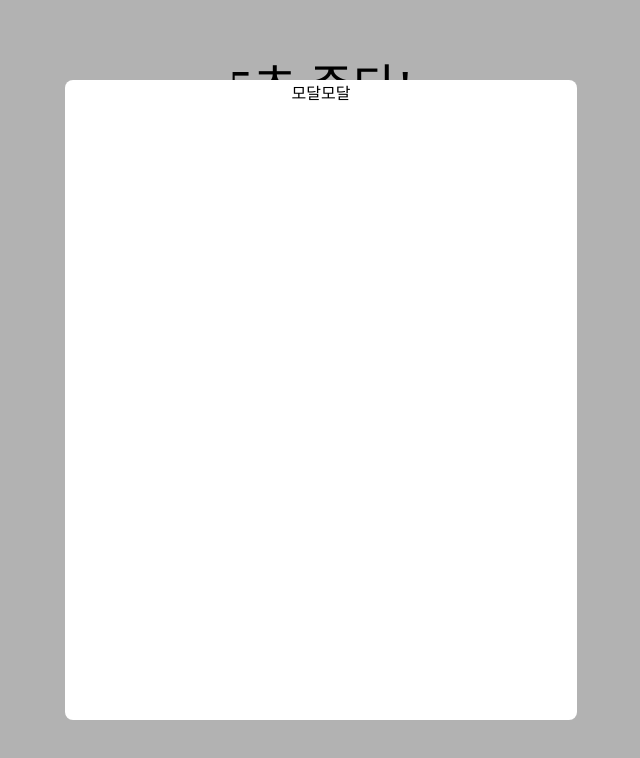
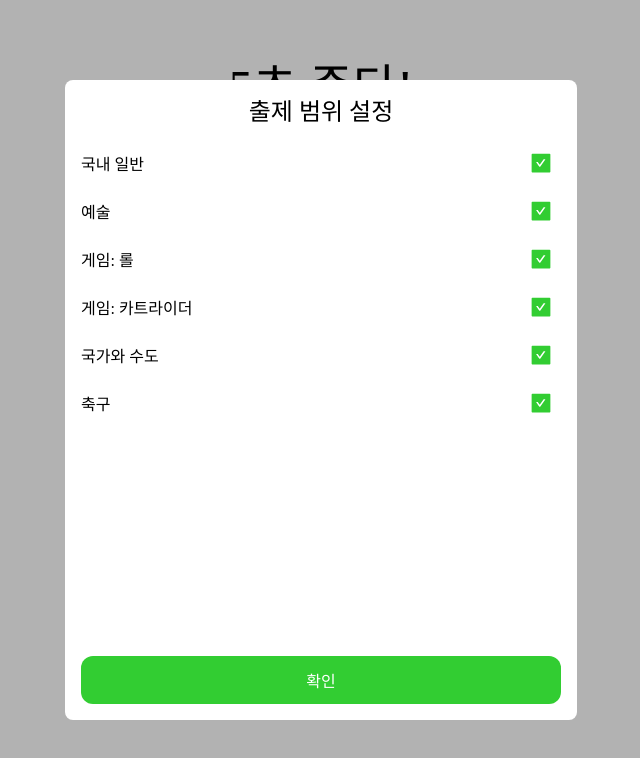
Before and after one commit to Gabul99/five-seconds, a React (Create React App) app: page / in a window 1280 px wide. Both pictures are taken after a click on the element "출제 범위 설정". Shown: the top 758 px of the page, without its empty margins (319-959 px from the left). Built offline with nearby package versions, Linux system fonts and the light colour scheme; a web font is replaced by a local one.

Commit message:
Design Setting Modal

```diff
--- a/src/data/TestSetFactory.ts
+++ b/src/data/TestSetFactory.ts
@@ -4,7 +4,73 @@ import {gameLOLTestSet} from "./testsets/gameLOL";
 import {countryAndCapitalsTestSet} from "./testsets/countryAndCapitals";
 import {gameKartriderTestSet} from "./testsets/gameKartrider";
 import {soccerTestSet} from "./testsets/soccer";
+import {TestSetInfo} from "../type/TestSetInfo";
 
+export enum TestSetType {
+  KOREA_COMMON,
+  ART,
+  GAME_LOL,
+  GAME_KARTRIDER,
+  COUNTRY_CAPTITALS,
+  SOCCER,
+}
+
+const allTestSetType: TestSetType[] = [
+  TestSetType.KOREA_COMMON,
+  TestSetType.ART,
+  TestSetType.GAME_LOL,
+  TestSetType.GAME_KARTRIDER,
+  TestSetType.COUNTRY_CAPTITALS,
+  TestSetType.SOCCER
+]
+
+function getTestSetNameByType(type: TestSetType): string {
+  switch (type) {
+    case TestSetType.KOREA_COMMON:
+      return "국내 일반"
+    case TestSetType.ART:
+      return "예술"
+    case TestSetType.GAME_LOL:
+      return "게임: 롤"
+    case TestSetType.GAME_KARTRIDER:
+      return "게임: 카트라이더"
+    case TestSetType.COUNTRY_CAPTITALS:
+      return "국가와 수도"
+    case TestSetType.SOCCER:
+      return "축구"
+    default:
+      return ""
+  }
+}
+
+function getTestSetByType(type: TestSetType): string[] {
+  switch (type) {
+    case TestSetType.KOREA_COMMON:
+      return koreaCommonTestSet
+    case TestSetType.ART:
+      return artTestSet
+    case TestSetType.GAME_LOL:
+      return gameLOLTestSet
+    case TestSetType.GAME_KARTRIDER:
+      return gameKartriderTestSet
+    case TestSetType.COUNTRY_CAPTITALS:
+      return countryAndCapitalsTestSet
+    case TestSetType.SOCCER:
+      return soccerTestSet
+    default:
+      return []
+  }
+}
+
+export function getTestSetList(): TestSetInfo[] {
+  return allTestSetType.map((elem) => {
+    return {
+      type: elem,
+      name: getTestSetNameByType(elem),
+      count: getTestSetByType(elem).length
+    }
+  })
+}
 
 export function getTestSet(): string[] {
   let testSets = [
--- /dev/null
+++ b/src/type/TestSetInfo.ts
@@ -0,0 +1,7 @@
+import {TestSetType} from "../data/TestSetFactory";
+
+export interface TestSetInfo {
+  type: TestSetType,
+  name: string,
+  count: number,
+}
--- a/src/ui/main/MainPage.tsx
+++ b/src/ui/main/MainPage.tsx
@@ -2,6 +2,7 @@ import React, {useState} from "react";
 import styled from "styled-components";
 import GamePlayPage from "../game/GamePlayPage";
 import TestSetModal from "./components/TestSetModal";
+import {TestSetType} from "../../data/TestSetFactory";
 
 const Container = styled.div`
   width: 100%;
@@ -62,8 +63,9 @@ const SettingButton = styled.div`
 `
 
 const MainPage = () => {
-  const [isInGame, setInGame] = useState<boolean>(false);
-  const [isModalOpen, setModalOpen] = useState<boolean>(false);
+  const [isInGame, setInGame] = useState<boolean>(false)
+  const [isModalOpen, setModalOpen] = useState<boolean>(false)
+  const [selectedTestSet, setSelectedTestSet] = useState<TestSetType[]>([])
 
   return (
     <Container>
@@ -82,7 +84,12 @@ const MainPage = () => {
         <GamePlayPage setInGame={setInGame}/>
       }
       { isModalOpen &&
-        <TestSetModal isModalOpen={isModalOpen} setModalOpen={setModalOpen} />
+        <TestSetModal
+            isModalOpen={isModalOpen}
+            setModalOpen={setModalOpen}
+            selectedTestSet={selectedTestSet}
+            setSelectedTestSet={setSelectedTestSet}
+        />
       }
     </Container>
   )
--- a/src/ui/main/components/TestSetModal.tsx
+++ b/src/ui/main/components/TestSetModal.tsx
@@ -1,5 +1,8 @@
-import React from 'react';
+import React, {useEffect, useState} from 'react';
 import styled, {keyframes} from "styled-components";
+import {getTestSetList, TestSetType} from "../../../data/TestSetFactory";
+import {TestSetInfo} from "../../../type/TestSetInfo";
+import {AiFillCheckSquare} from "react-icons/ai";
 
 const BackgroundFadeIn = keyframes`
   from {
@@ -45,8 +48,9 @@ const Background = styled.div`
 `
 
 const ModalContainer = styled.div<{ isModalOpen: boolean }>`
-  width: 512px;
+  width: calc(512px - 32px);
   height: 640px;
+  padding: 0 16px;
   background-color: white;
   border-radius: 8px;
   display: flex;
@@ -54,24 +58,126 @@ const ModalContainer = styled.div<{ isModalOpen: boolean }>`
   align-items: center;
   z-index: 10;
   animation: ${ModalFadeIn} 0.2s;
+
+  @media screen and (max-width: 511px) {
+    width: calc(100% - 16px);
+  }
+`
+
+const ModalTitleText = styled.p`
+  font-family: "bold", serif;
+  font-size: 24px;
+  margin: 12px 0;
+`
+
+const TypeListContainer = styled.div`
+  width: 100%;
+  height: calc(100% - 48px - 80px);
+  display: flex;
+  flex-direction: column;
   overflow-y: scroll;
+`
+
+const SaveButton = styled.div`
+  width: 100%;
+  height: 48px;
+  background-color: limegreen;
+  border-radius: 12px;
+  display: flex;
+  justify-content: center;
+  align-items: center;
+  color: white;
+  cursor: pointer;
+
+  margin-top: auto;
+  margin-bottom: 16px;
+
+  font-family: "bold", serif;
+
+  &:hover {
+    background-color: palegreen;
+  }
+`
+
+const ListItemContainer = styled.div`
+  width: 100%;
+  height: 48px;
+  display: flex;
+  flex-direction: row;
+  justify-content: space-between;
+  align-items: center;
+  cursor: pointer;
+`
+
+const CheckIcon = styled(AiFillCheckSquare)<{ selected: boolean }>`
+  width: 24px;
+  height: 24px;
+  margin-right: 8px;
+  fill: ${props => props.selected ? 'limegreen' : 'gray'};
+  border-radius: 8px;
 `
 
 interface Props {
   isModalOpen: boolean;
+  selectedTestSet: TestSetType[];
 
   setModalOpen(_: boolean): void;
+  setSelectedTestSet(_: TestSetType[]): void;
 }
 
-const TestSetModal = ({isModalOpen, setModalOpen}: Props) => {
+const TestSetModal = ({isModalOpen, setModalOpen, selectedTestSet, setSelectedTestSet}: Props) => {
+  const [testSetTypeList, setTestSetTypeList] = useState<TestSetInfo[]>([])
+
+  useEffect(() => {
+    const testSetList = getTestSetList()
+    setTestSetTypeList(testSetList)
+    setSelectedTestSet(testSetList.map(elem => elem.type))
+  }, [])
+
   return (
     <Container>
       <Background onClick={() => setModalOpen(false)}/>
       <ModalContainer isModalOpen={isModalOpen}>
-        모달모달
+        <ModalTitleText>출제 범위 설정</ModalTitleText>
+        <TypeListContainer>
+          {
+            testSetTypeList.map((info) => {
+              return <ListItem
+                key={info.type}
+                name={info.name}
+                selected={selectedTestSet.includes(info.type)}
+                onClick={() => {
+                  if (selectedTestSet.includes(info.type)) {
+                    setSelectedTestSet(selectedTestSet.filter(elem => elem !== info.type))
+                  } else {
+                    setSelectedTestSet([...selectedTestSet, info.type])
+                  }
+                }} />
+            })
+          }
+        </TypeListContainer>
+        <SaveButton onClick={() => setModalOpen(false)}>
+          확인
+        </SaveButton>
       </ModalContainer>
     </Container>
   );
 };
 
+interface ListItemProps {
+  name: string,
+  selected: boolean,
+  onClick(): void
+}
+
+const ListItem = ({ name, selected, onClick }: ListItemProps) => {
+
+  return (
+    <ListItemContainer onClick={onClick}>
+      <p>{name}</p>
+      <CheckIcon selected={selected} />
+    </ListItemContainer>
+  )
+}
+
 export default TestSetModal;
```
